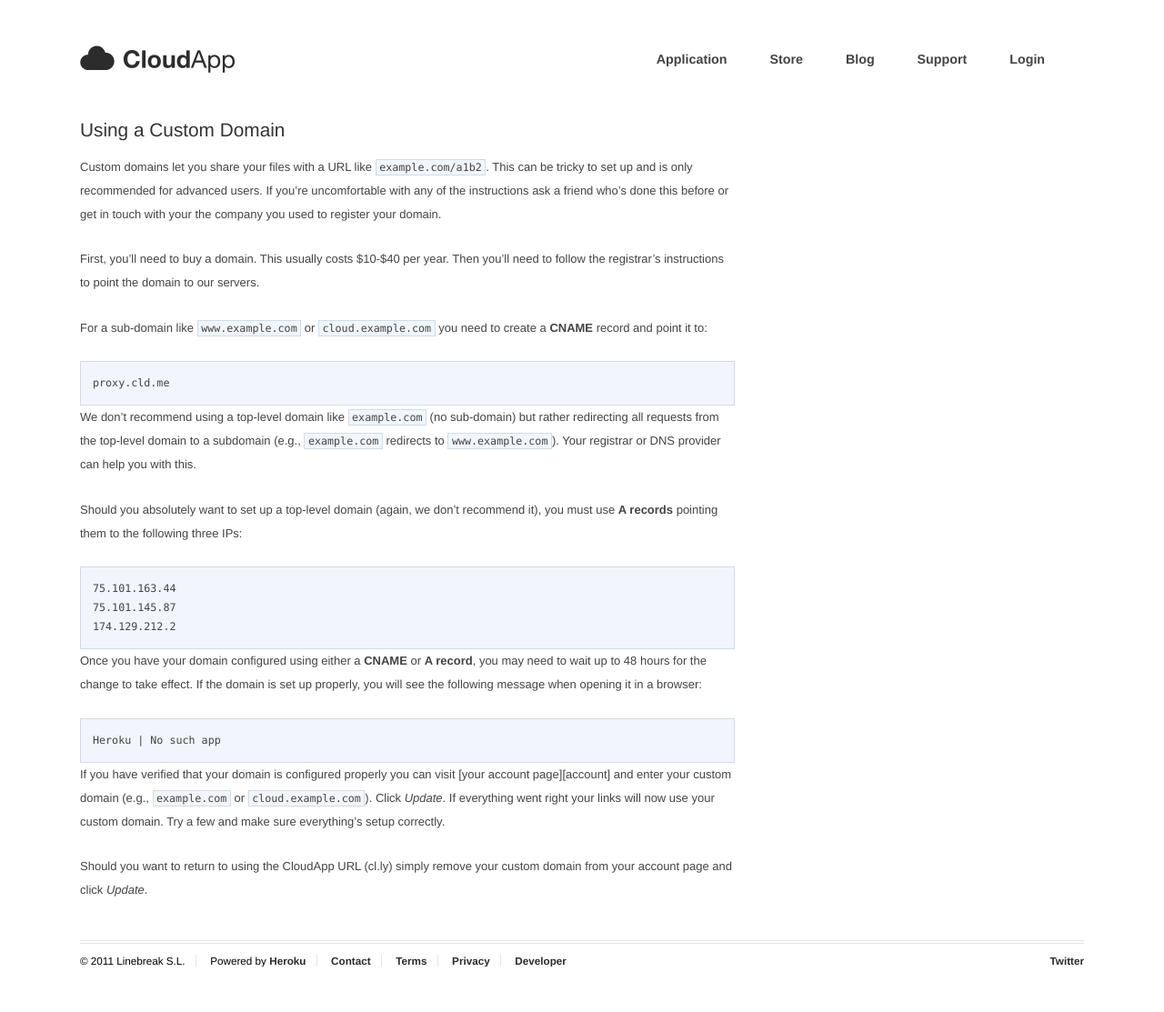
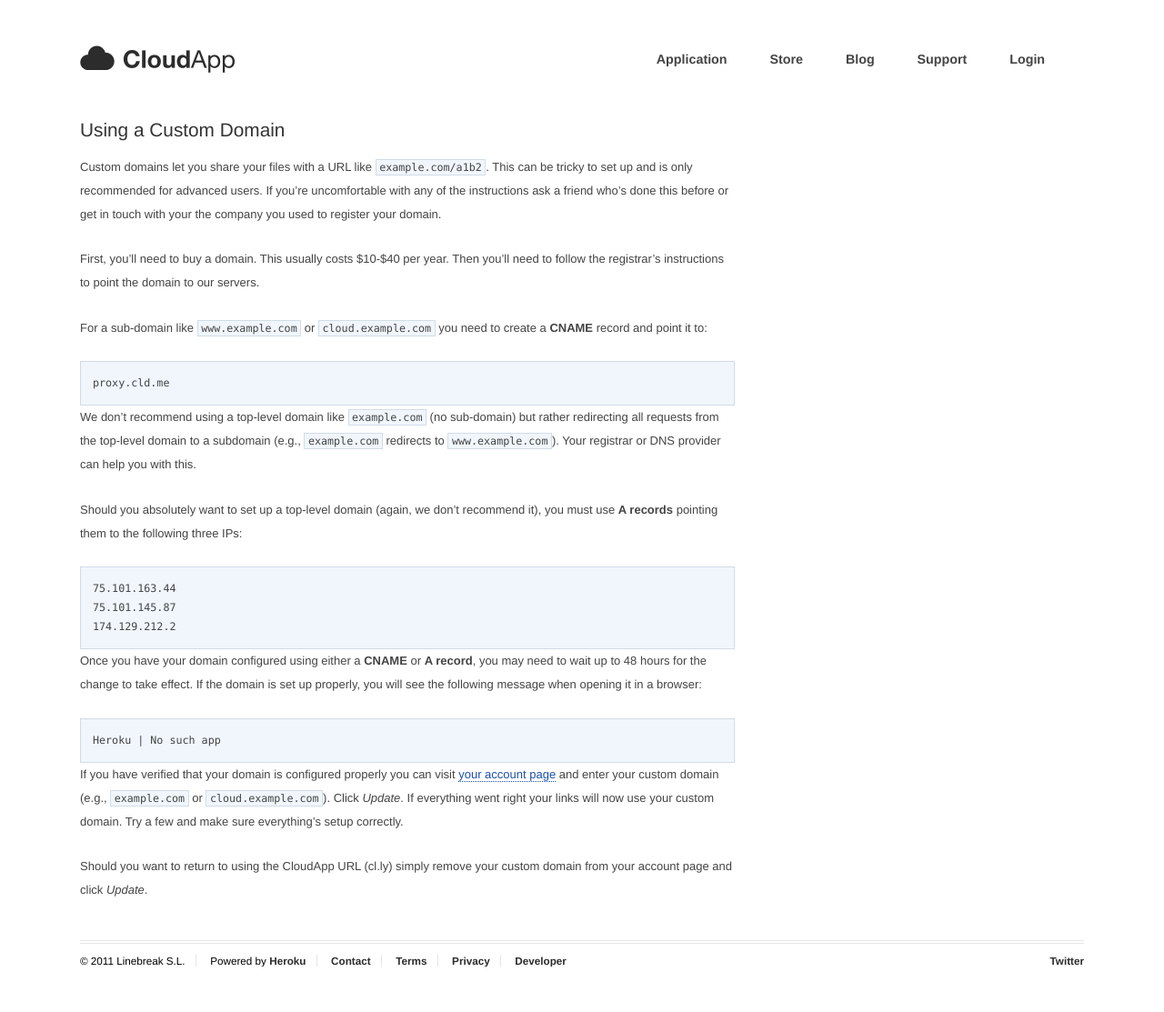
Before and after one commit to cloudapp/help, a Jekyll site: the page built from _posts/0000-01-01-custom-domain.md, in a window 1280 px wide. Shown: the whole page at 91% size. Built offline with Jekyll 4.4.1, drawn with Linux system fonts in a browser that asks for light colours; some of the changed lines change nothing that is shown.

Commit message:
Link account page

```diff
--- a/_posts/0000-01-01-custom-domain.md
+++ b/_posts/0000-01-01-custom-domain.md
@@ -45,3 +45,5 @@
 
 Should you want to return to using the CloudApp URL (cl.ly) simply remove your
 custom domain from your account page and click _Update_.
+
+[account]: http://my.cl.ly/account
```
